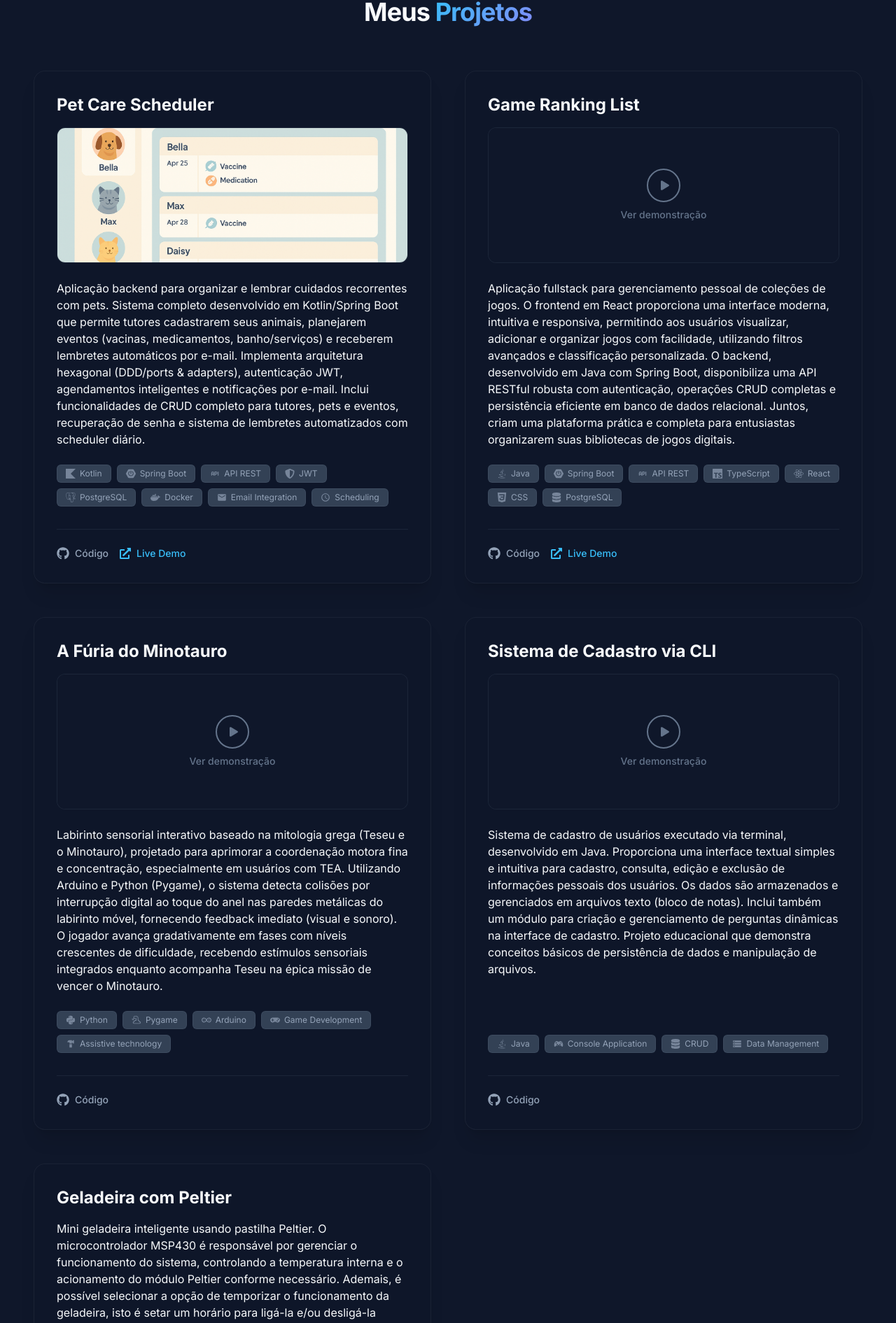
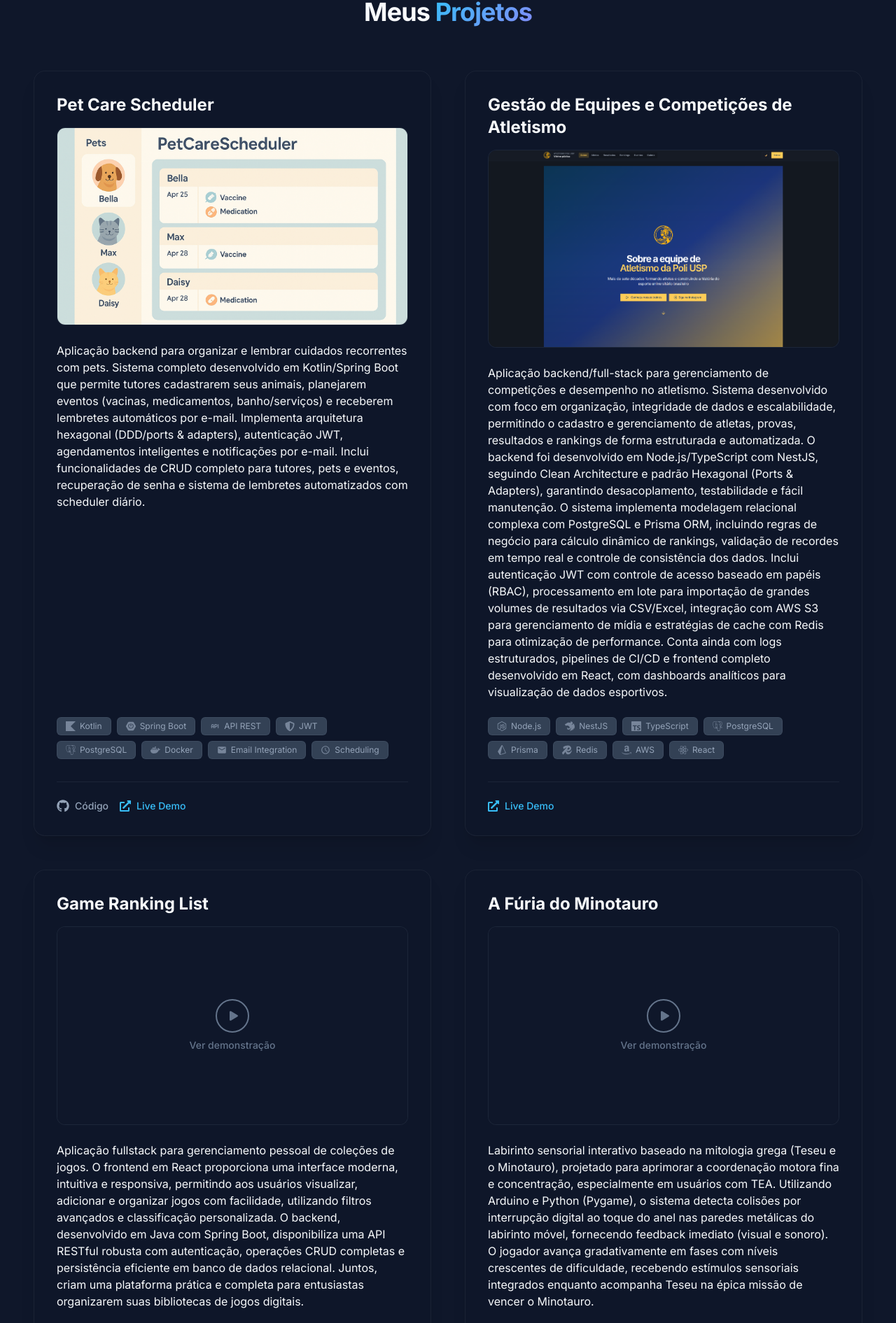
Before and after one commit to caiovilquer/portifolio, a React (Vite) app: page / in a window 1280 px wide. Shown: the part 2439-4330 px from the top of the page at 70% size. Built offline with nearby package versions, Linux system fonts and the light colour scheme.

Commit message:
feat: Add new "Gestão de Equipes e Competições de Atletismo" project, update project card media aspect ratio, and adjust a future project's estimated completion date.

```diff
--- a/src/components/ProjectCard.tsx
+++ b/src/components/ProjectCard.tsx
@@ -75,7 +75,7 @@ const ProjectCard: React.FC<ProjectCardProps> = ({ project }) => {
               <img
                 src={project.demoImage}
                 alt={`Demonstração do projeto ${project.title}`}
-                className="w-full h-40 sm:h-48 object-cover hover:scale-105 transition-transform duration-500"
+                className="w-full aspect-video object-cover hover:scale-105 transition-transform duration-500"
               />
             )}
 
@@ -87,7 +87,7 @@ const ProjectCard: React.FC<ProjectCardProps> = ({ project }) => {
                   aria-label={showMedia ? "Ocultar demonstração" : "Mostrar demonstração"}
                 >
                   {!showMedia ? (
-                    <div className="flex flex-col items-center justify-center h-40 sm:h-48 bg-[var(--bg-secondary)] text-[var(--text-tertiary)] hover:text-[var(--primary)] transition-colors">
+                    <div className="flex flex-col items-center justify-center aspect-video bg-[var(--bg-secondary)] text-[var(--text-tertiary)] hover:text-[var(--primary)] transition-colors">
                       <div className="w-10 h-10 sm:w-12 sm:h-12 rounded-full border-2 border-current flex items-center justify-center mb-2 group-hover/video:scale-110 transition-transform">
                         <FaPlay className="pl-1" />
                       </div>
@@ -108,7 +108,7 @@ const ProjectCard: React.FC<ProjectCardProps> = ({ project }) => {
                           controls
                           playsInline
                           preload="metadata"
-                          className="w-full max-h-48 sm:max-h-64 object-contain bg-black"
+                          className="w-full aspect-video object-contain bg-black"
                           onClick={(e) => e.stopPropagation()}
                         />
                       </motion.div>
--- a/src/pages/FutureProjects.tsx
+++ b/src/pages/FutureProjects.tsx
@@ -28,7 +28,7 @@ const futureProjects: Project[] = [
     githubUrl: "",
     demoUrl: "",
     inProgress: true,
-    estimatedCompletion: "Fev 2026",
+    estimatedCompletion: "Fev 2027",
     progressPercentage: 5,
     demoVideo: "",
     demoImage: trackShotImage,
--- a/src/pages/Projects.tsx
+++ b/src/pages/Projects.tsx
@@ -18,6 +18,11 @@ import {
   SiKotlin,
   SiPostgresql,
   SiDocker,
+  SiNestjs,
+  SiNodedotjs,
+  SiRedis,
+  SiAmazon,
+  SiPrisma,
 } from "react-icons/si";
 import { TbApi } from "react-icons/tb";
 import { GiConsoleController } from "react-icons/gi";
@@ -38,6 +43,7 @@ import cadastroDemo from "../assets/mp4/cadastro-demo.mp4";
 
 // Importar imagens dos projetos
 import petcareImage from "../assets/images/petcare-image.png";
+import poliatletasImage from "../assets/images/poliatletas-image.png";
 
 const projects: Project[] = [
   {
@@ -68,6 +74,35 @@ const projects: Project[] = [
     githubUrl: "https://github.com/caiovilquer/pet-care-schedule",
     demoUrl: "https://petcare.vilquer.dev/",
     demoImage: petcareImage,
+  },
+  {
+    id: 6,
+    title: "Gestão de Equipes e Competições de Atletismo",
+    description:
+      "Aplicação backend/full-stack para gerenciamento de competições e desempenho no atletismo. Sistema desenvolvido com foco em organização, integridade de dados e escalabilidade, permitindo o cadastro e gerenciamento de atletas, provas, resultados e rankings de forma estruturada e automatizada. O backend foi desenvolvido em Node.js/TypeScript com NestJS, seguindo Clean Architecture e padrão Hexagonal (Ports & Adapters), garantindo desacoplamento, testabilidade e fácil manutenção. O sistema implementa modelagem relacional complexa com PostgreSQL e Prisma ORM, incluindo regras de negócio para cálculo dinâmico de rankings, validação de recordes em tempo real e controle de consistência dos dados. Inclui autenticação JWT com controle de acesso baseado em papéis (RBAC), processamento em lote para importação de grandes volumes de resultados via CSV/Excel, integração com AWS S3 para gerenciamento de mídia e estratégias de cache com Redis para otimização de performance. Conta ainda com logs estruturados, pipelines de CI/CD e frontend completo desenvolvido em React, com dashboards analíticos para visualização de dados esportivos.",
+    tech: [
+      "Node.js",
+      "NestJS",
+      "TypeScript",
+      "PostgreSQL",
+      "Prisma",
+      "Redis",
+      "AWS",
+      "React",
+    ],
+    techIcons: {
+      "Node.js": SiNodedotjs,
+      NestJS: SiNestjs,
+      TypeScript: SiTypescript,
+      PostgreSQL: SiPostgresql,
+      Prisma: SiPrisma,
+      Redis: SiRedis,
+      AWS: SiAmazon,
+      React: FaReact,
+    },
+    githubUrl: "",
+    demoUrl: "https://poliatletas.vilquer.dev/",
+    demoImage: poliatletasImage
   },
   {
     id: 2,
```
Also changed, not shown: src/assets/images/poliatletas-image.png (added).
